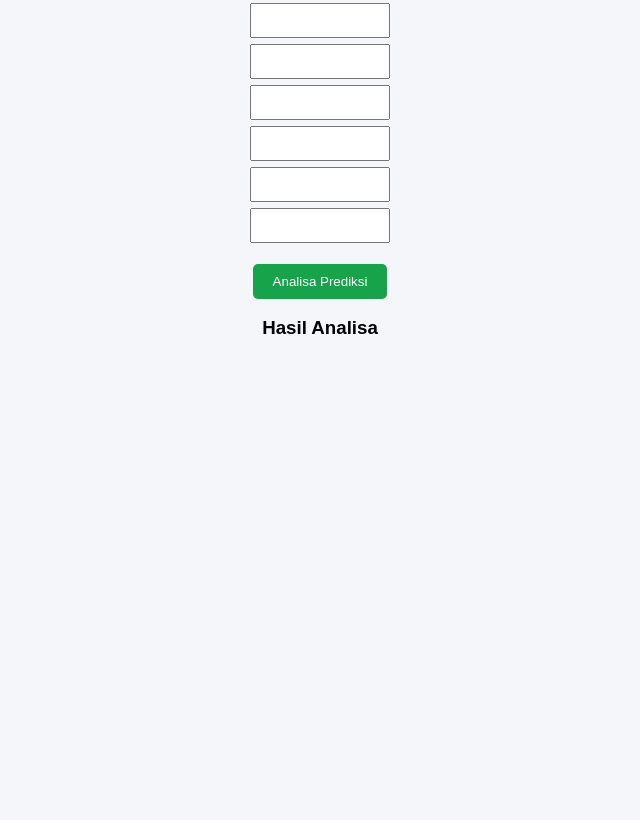
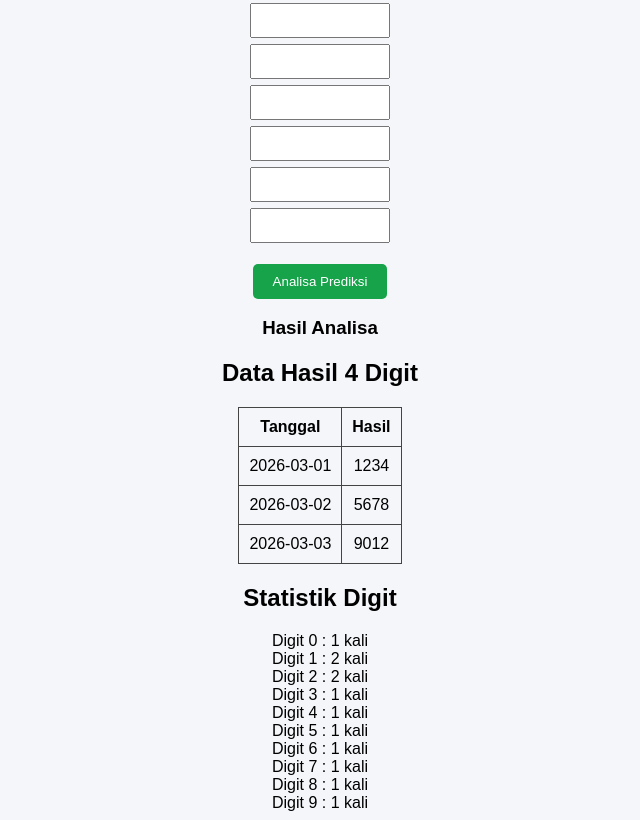
Before and after one commit to analisisangka/website-dashboard, a plain HTML site: page index.html in a window 1280 px wide. Shown: the part 1131-1951 px from the top of the page, without its empty margins (320-960 px from the left). Before the commit the page ends 1489 px from the top, so only its background shows below. Drawn offline with nearby package versions, Linux system fonts and the light colour scheme.

Commit message:
add website file

```diff
--- /dev/null
+++ b/data.json
@@ -0,0 +1,5 @@
+[
+{"tanggal":"2026-03-01","hasil":"1234"},
+{"tanggal":"2026-03-02","hasil":"5678"},
+{"tanggal":"2026-03-03","hasil":"9012"}
+]
--- a/index.html
+++ b/index.html
@@ -72,3 +72,16 @@
 <div id="hot"></div>
 <div id="cold"></div>
 <div id="prediksi"></div>
+
+<h2>Data Hasil 4 Digit</h2>
+
+<table id="tabelData">
+<tr>
+<th>Tanggal</th>
+<th>Hasil</th>
+</tr>
+</table>
+
+<h2>Statistik Digit</h2>
+
+<div id="statistik"></div>
--- a/script.js
+++ b/script.js
@@ -133,3 +133,35 @@ document.getElementById("prediksi").innerHTML =
 "<br>Prediksi:<br>"+prediksi.join("<br>");
 
 }
+fetch("data.json")
+.then(res=>res.json())
+.then(data=>{
+
+let tabel = document.getElementById("tabelData")
+
+let hitung = {0:0,1:0,2:0,3:0,4:0,5:0,6:0,7:0,8:0,9:0}
+
+data.forEach(item=>{
+
+let row = tabel.insertRow()
+
+row.insertCell(0).innerHTML = item.tanggal
+row.insertCell(1).innerHTML = item.hasil
+
+item.hasil.split("").forEach(d=>{
+hitung[d]++
+})
+
+})
+
+let hasil=""
+
+for(let i=0;i<=9;i++){
+
+hasil += "Digit "+i+" : "+hitung[i]+" kali <br>"
+
+}
+
+document.getElementById("statistik").innerHTML = hasil
+
+})
--- a/style.css
+++ b/style.css
@@ -57,3 +57,13 @@ color:white;
 border:none;
 cursor:pointer;
 }
+table{
+margin:auto;
+border-collapse:collapse;
+margin-top:20px;
+}
+
+td,th{
+border:1px solid #444;
+padding:10px;
+}
```
